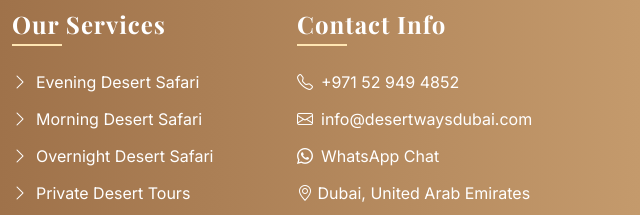
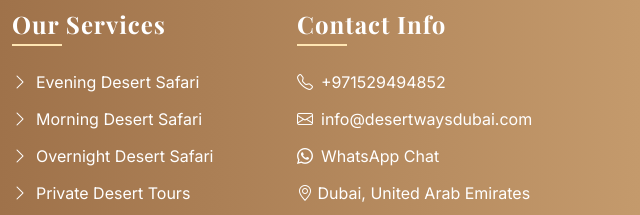
Before and after one commit to desertwaysdubai/desertwaysdubai, a plain HTML site: page menu.html in a window 1280 px wide. Shown: the part 2335-2550 px from the top of the page, 640-1280 px from the left. Drawn offline with nearby package versions, Linux system fonts and the light colour scheme.

Commit message:
Update footer.html

```diff
--- a/footer.html
+++ b/footer.html
@@ -37,7 +37,7 @@
       <div class="col-lg-3 col-md-6">
         <h4 class="footer-title">Contact Info</h4>
         <ul class="footer-links">
-          <li><a href="tel:+971529494852"><i class="bi bi-telephone"></i> +971 52 949 4852</a></li>
+          <li><a href="tel:+971529494852"><i class="bi bi-telephone"></i> +971529494852</a></li>
           <li><a href="mailto:info@desertwaysdubai.com"><i class="bi bi-envelope"></i> info@desertwaysdubai.com</a></li>
           <li><a href="https://wa.me/971529494852" target="_blank"><i class="bi bi-whatsapp"></i> WhatsApp Chat</a></li>
           <li><i class="bi bi-geo-alt"></i> Dubai, United Arab Emirates</li>
```
